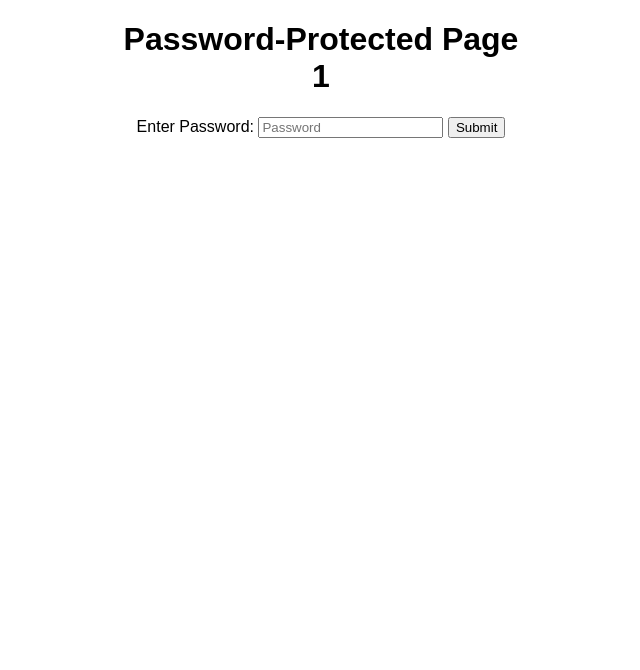
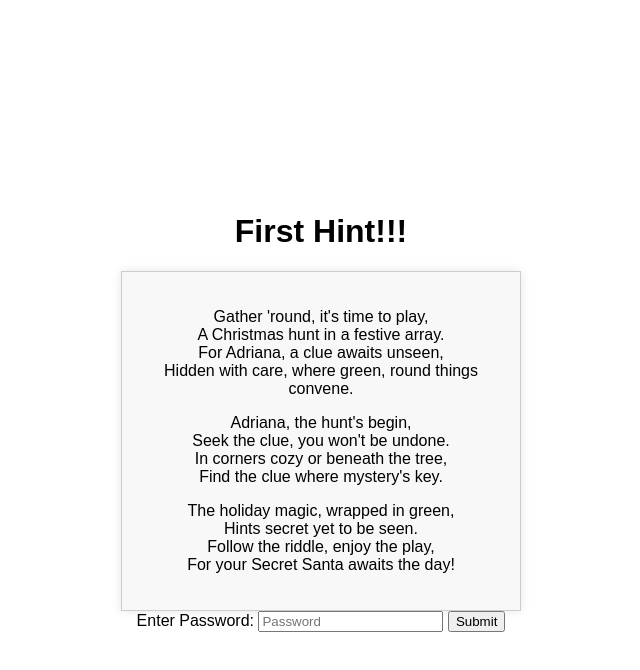
Before and after one commit to ElenaDoncila/SecretSanta, a plain HTML site: page first_page.html in a window 1280 px wide. Shown: the whole page, without its empty margins (319-959 px from the left). Drawn offline with Linux system fonts and the light colour scheme.

Commit message:
testing poem layout

```diff
--- a/first_page.html
+++ b/first_page.html
@@ -3,7 +3,27 @@
 <head>
     <meta charset="UTF-8">
     <meta name="viewport" content="width=device-width, initial-scale=1.0">
-    <title>Password-Protected Page 1</title>
+    <title>Password Protected Hint 1</title>
+    <style>
+        body {
+            font-family: Arial, sans-serif;
+            text-align: center;
+            margin: 0;
+            padding: 0;
+            display: flex;
+            align-items: center;
+            justify-content: center;
+            min-height: 100vh;
+        }
+        #poem-container {
+            max-width: 600px;
+            padding: 20px;
+            border: 1px solid #ccc;
+            background-color: #f8f8f8;
+            box-shadow: 0 0 10px rgba(0, 0, 0, 0.1);
+        }
+    </style>
+
     <style>
         body {
             font-family: Arial, sans-serif;
@@ -19,7 +39,24 @@
 <body>
 
     <div id="login-container">
-        <h1>Password-Protected Page 1</h1>
+        <h1>First Hint!!!</h1>
+        <div id="poem-container">
+            <p>Gather 'round, it's time to play,<br>
+                A Christmas hunt in a festive array.<br>
+                For Adriana, a clue awaits unseen,<br>
+                Hidden with care, where green, round things convene.</p>
+
+            <p>Adriana, the hunt's begin,<br>
+                Seek the clue, you won't be undone. <br>
+                In corners cozy or beneath the tree, <br>
+                Find the clue where mystery's key.</p>
+
+            <p>The holiday magic, wrapped in green,<br>
+                Hints secret yet to be seen.<br>
+                Follow the riddle, enjoy the play,<br>
+                For your Secret Santa awaits the day!</p>
+            <!-- Add more lines of your poem as needed -->
+        </div>
 
         <label for="password">Enter Password:</label>
         <input type="password" id="password" placeholder="Password">
```
